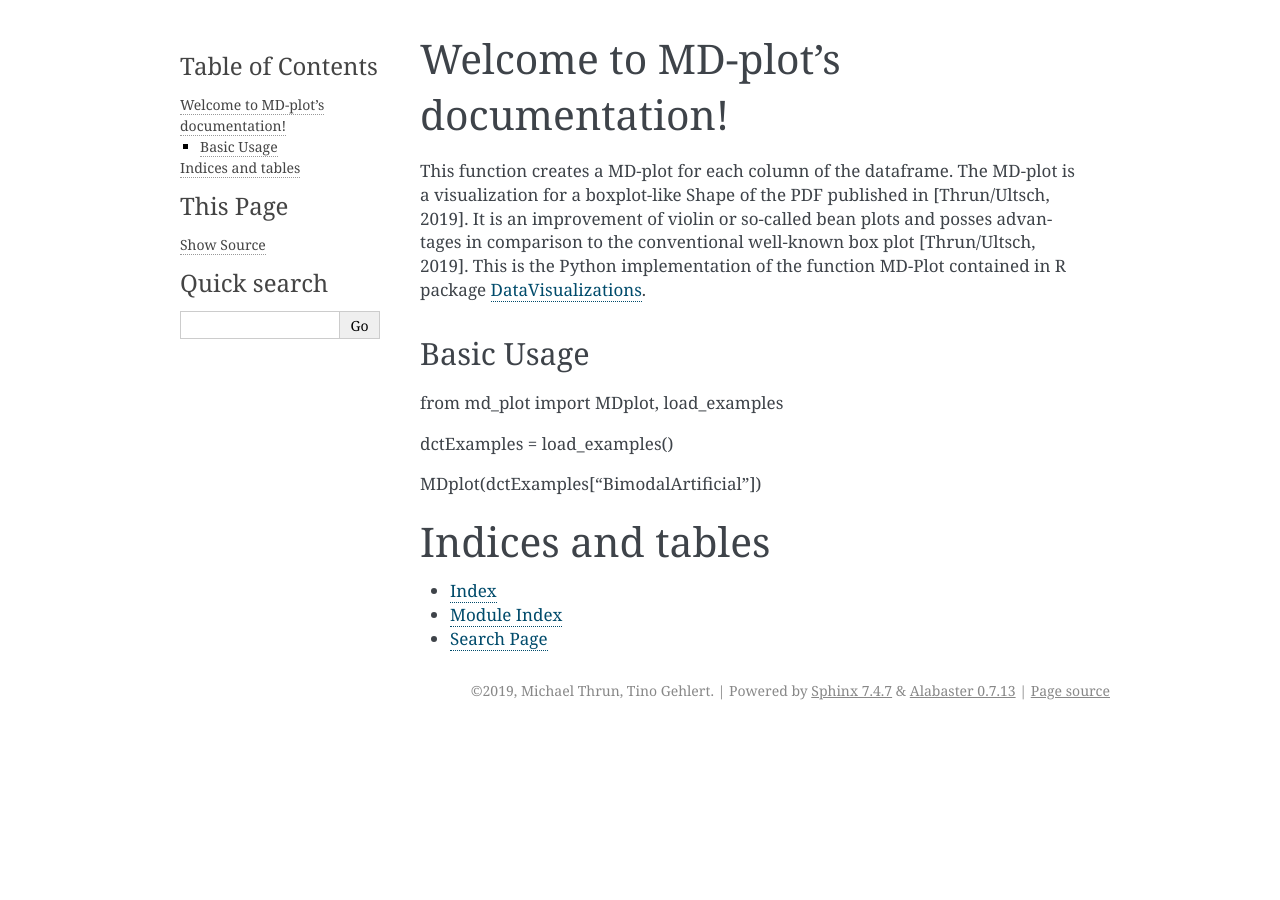
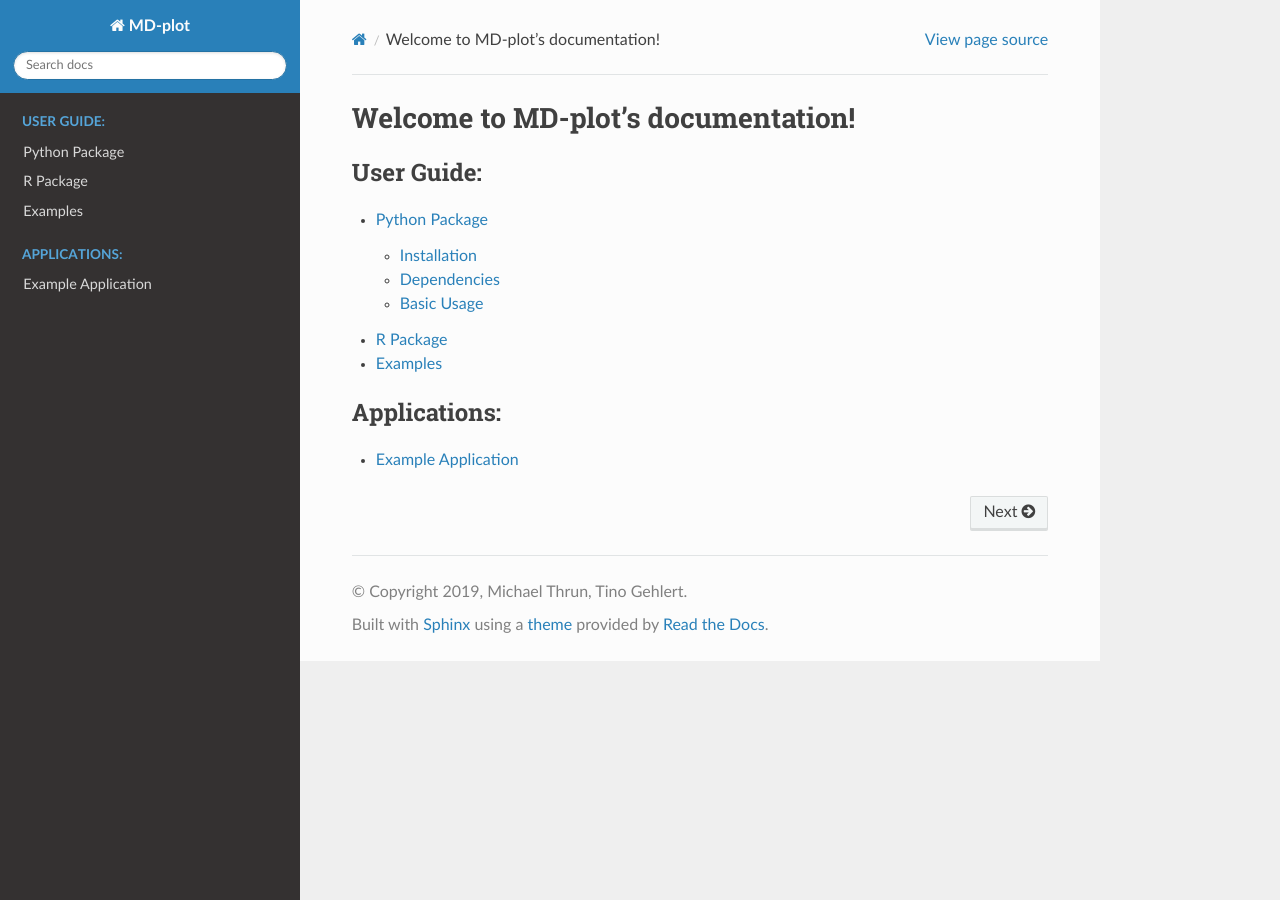
Before and after one commit to TinoGehlert/md_plot, a Sphinx documentation site: the page built from docs/index.rst, in a window 1280 px wide. Built offline with Sphinx 7.4.7 and the Read the Docs theme 2.0.0, drawn with Linux system fonts in a browser that asks for light colours.

Commit message:
additional documentation added

```diff
--- /dev/null
+++ b/docs/application/example_application.md
@@ -0,0 +1,3 @@
+# Example Application
+
+coming soon
--- a/docs/conf.py
+++ b/docs/conf.py
@@ -16,6 +16,7 @@
 # import sys
 # sys.path.insert(0, os.path.abspath('.'))
 
+import sphinx_rtd_theme, recommonmark
 
 # -- Project information -----------------------------------------------------
 
@@ -38,8 +39,7 @@ release = '2019-06-21'
 # Add any Sphinx extension module names here, as strings. They can be
 # extensions coming with Sphinx (named 'sphinx.ext.*') or your custom
 # ones.
-extensions = [
-]
+extensions = ['sphinx_rtd_theme', 'recommonmark']
 
 # Add any paths that contain templates here, relative to this directory.
 templates_path = ['_templates']
@@ -74,7 +74,8 @@ pygments_style = 'sphinx'
 # The theme to use for HTML and HTML Help pages.  See the documentation for
 # a list of builtin themes.
 #
-html_theme = 'alabaster'
+
+html_theme = 'sphinx_rtd_theme'
 
 # Theme options are theme-specific and customize the look and feel of a theme
 # further.  For a list of options available for each theme, see the
--- a/docs/index.rst
+++ b/docs/index.rst
@@ -8,30 +8,15 @@ Welcome to MD-plot's documentation!
 
 .. toctree::
    :maxdepth: 2
-   :caption: Contents:
+   :caption: User Guide:
 
-This function creates a MD-plot for each column of the dataframe. The MD-plot is a visualization
-for a boxplot-like Shape of the PDF published in [Thrun/Ultsch, 2019]. It is an improvement of
-violin or so-called bean plots and posses advantages in comparison to the conventional well-known
-box plot [Thrun/Ultsch, 2019]. This is the Python implementation of the function MD-Plot contained
-in R package DataVisualizations_.
-
-.. _DataVisualizations: https://cran.r-project.org/web/packages/DataVisualizations/index.html
-
-Basic Usage
-^^^^^^^^^^^
-
-from md_plot import MDplot, load_examples
-
-dctExamples = load_examples()
-
-MDplot(dctExamples["BimodalArtificial"])
+   user_guide/python_package
+   user_guide/r_package
+   user_guide/examples
 
 
+.. toctree::
+   :maxdepth: 2
+   :caption: Applications:
 
-Indices and tables
-==================
-
-* :ref:`genindex`
-* :ref:`modindex`
-* :ref:`search`
+   application/example_application
--- /dev/null
+++ b/docs/user_guide/r_package.md
@@ -0,0 +1,3 @@
+# R Package
+
+coming soon
```
Also changed, not shown: docs/user_guide/examples.md (added, +3 -0 lines), docs/user_guide/python_package.md (added, +34 -0 lines), docs/user_guide/images/bimodal_artificial.png (added), 1 other file.
